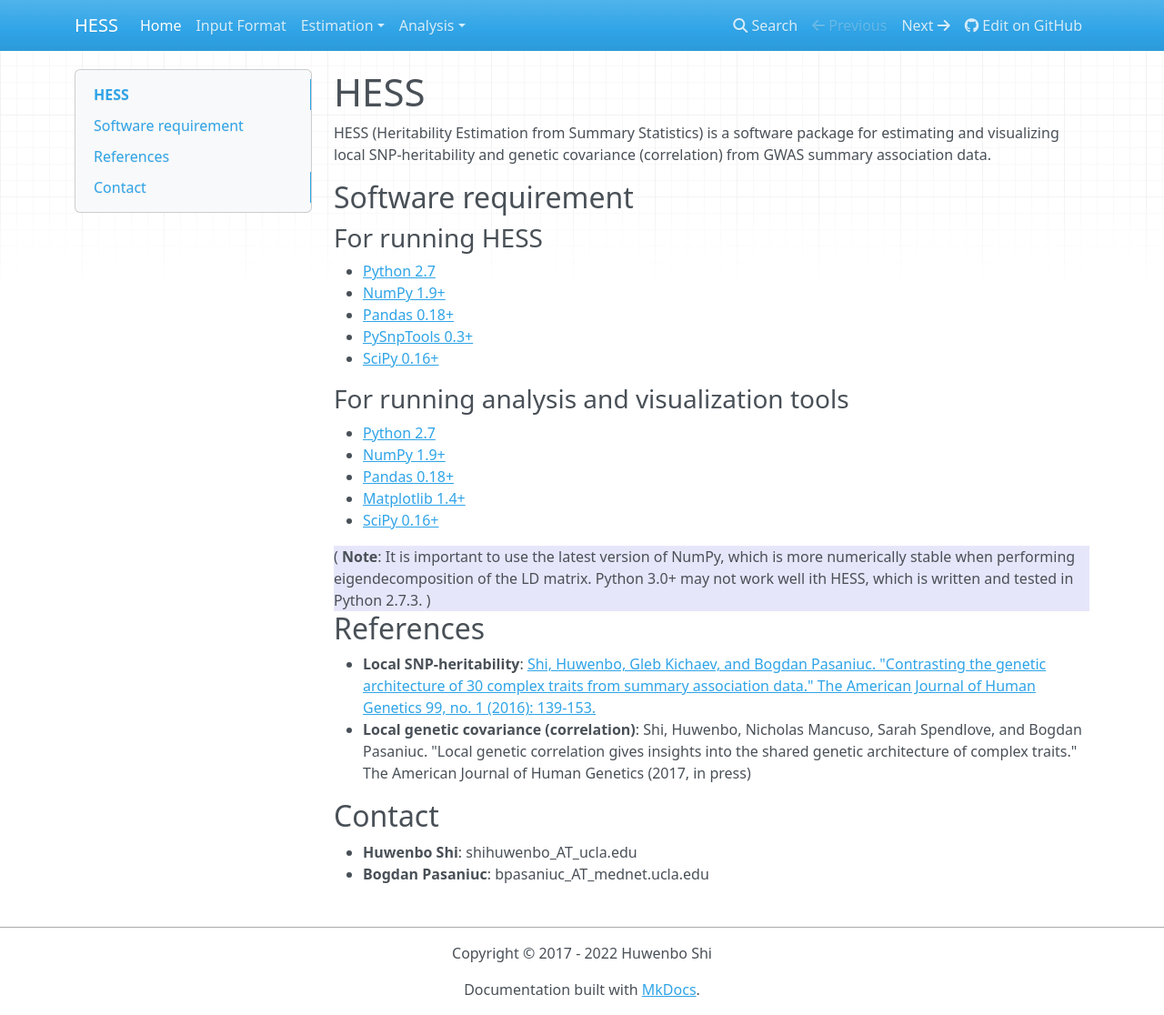
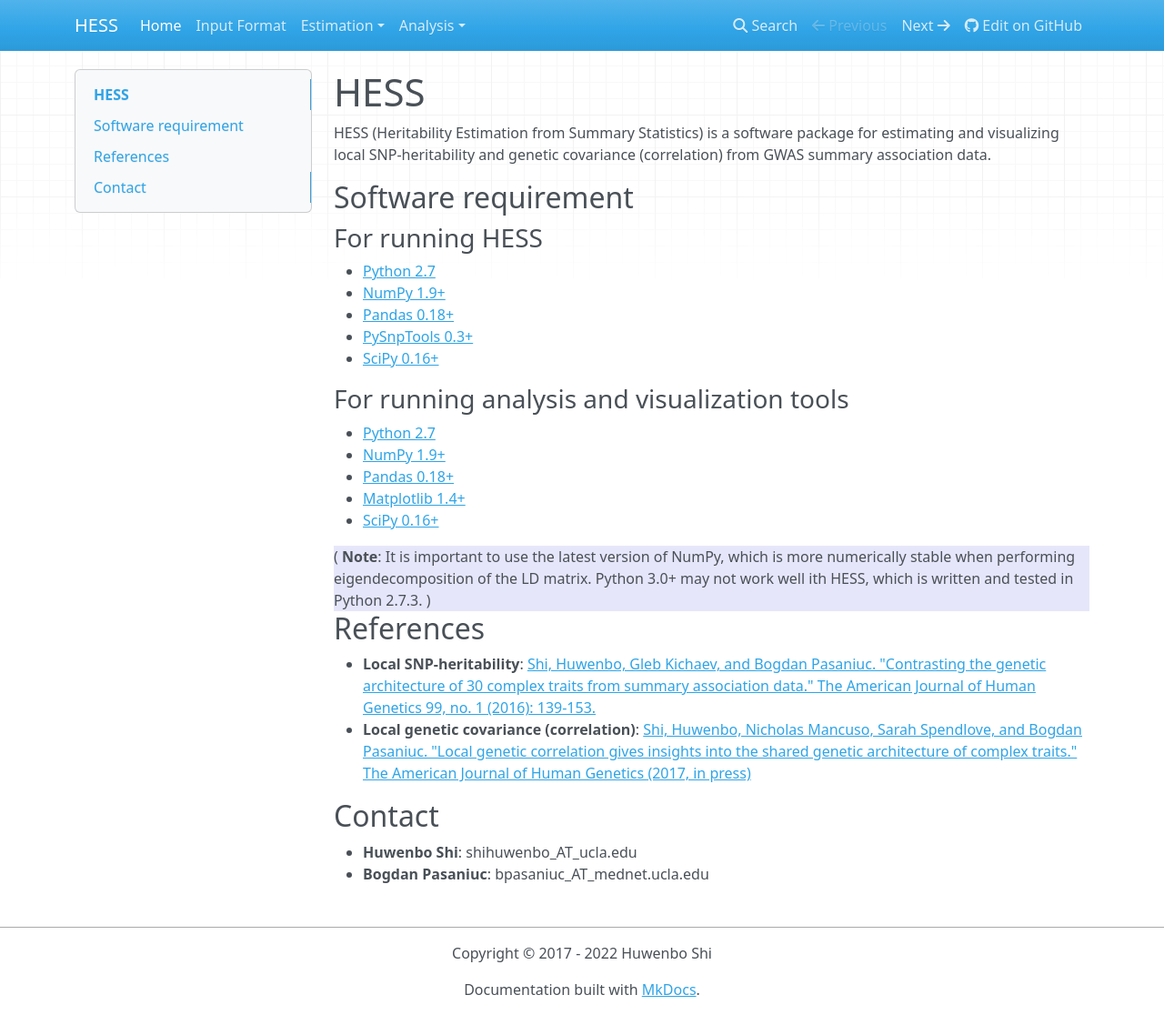
Before and after one commit to RezaJF/hess, an MkDocs documentation site: the page built from docs/index.md, in a window 1280 px wide and 1116 px high. Shown: the whole window at 91% size. Built offline with MkDocs 1.6.1, drawn with Linux system fonts in a browser that asks for light colours; nearby versions of some CDN libraries; old or Windows-style settings are respelled for this version of MkDocs; some of the changed lines change nothing that is shown.

Commit message:
updated documentation

```diff
--- a/docs/index.md
+++ b/docs/index.md
@@ -32,7 +32,7 @@ in Python 2.7.3. )
 ## References
 
 * **Local SNP-heritability**: [Shi, Huwenbo, Gleb Kichaev, and Bogdan Pasaniuc. "Contrasting the genetic architecture of 30 complex traits from summary association data." The American Journal of Human Genetics 99, no. 1 (2016): 139-153.](http://www.sciencedirect.com/science/article/pii/S0002929716301483)
-* **Local genetic covariance (correlation)**: Shi, Huwenbo, Nicholas Mancuso, Sarah Spendlove, and Bogdan Pasaniuc. "Local genetic correlation gives insights into the shared genetic architecture of complex traits." The American Journal of Human Genetics (2017, in press)
+* **Local genetic covariance (correlation)**: [Shi, Huwenbo, Nicholas Mancuso, Sarah Spendlove, and Bogdan Pasaniuc. "Local genetic correlation gives insights into the shared genetic architecture of complex traits." The American Journal of Human Genetics (2017, in press)](http://www.sciencedirect.com/science/article/pii/S0002929717303919)
 
 ## Contact
 
```
Also changed, not shown: site/index.html, site/mkdocs/search_index.json.
